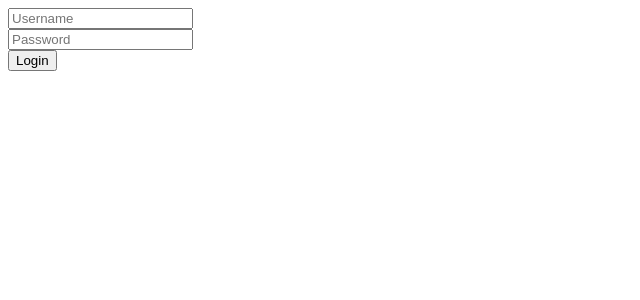
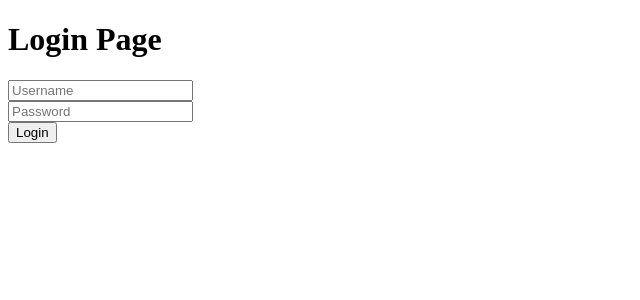
Before and after one commit to acciojob/lift-state-up-5-ritikj0536, a React app: page / in a window 1280 px wide. Shown: the top 300 px of the page, without its empty margins (0-640 px from the left). Built offline with nearby package versions, Linux system fonts and the light colour scheme.

Commit message:
loggedindone

```diff
--- a/src/components/App.js
+++ b/src/components/App.js
@@ -7,7 +7,6 @@ const Login = ({ isLoggedIn, onLogin }) => {
   function handleSubmit(e) {
     e.preventDefault();
 
-    // check if both fields are filled
     if (username.trim() !== "" && password.trim() !== "") {
       onLogin();
     } else {
@@ -53,7 +52,10 @@ const App = () => {
 
   return (
     <div>
-      {/* Do not remove the main div */}
+      {/* ✅ Parent Heading */}
+      <h1>Login Page</h1>
+
+      {/* Child Component */}
       <Login isLoggedIn={isLoggedIn} onLogin={handleLogin} />
     </div>
   );
```
